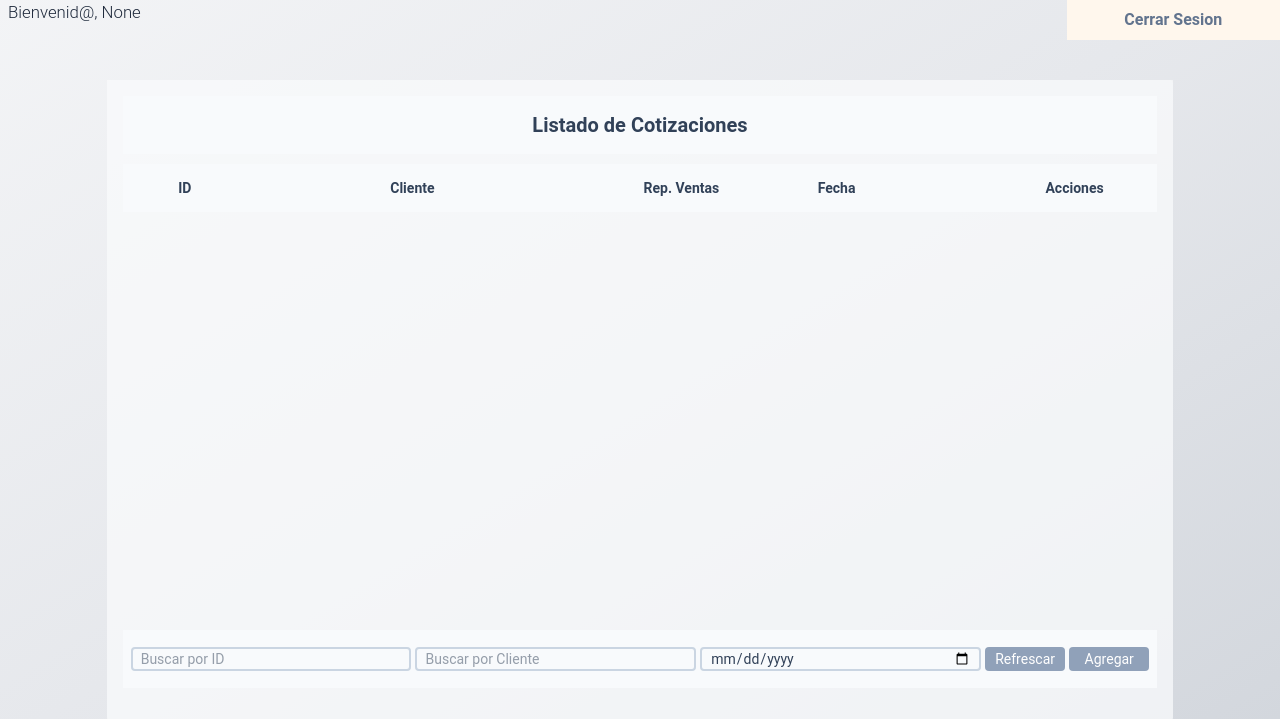
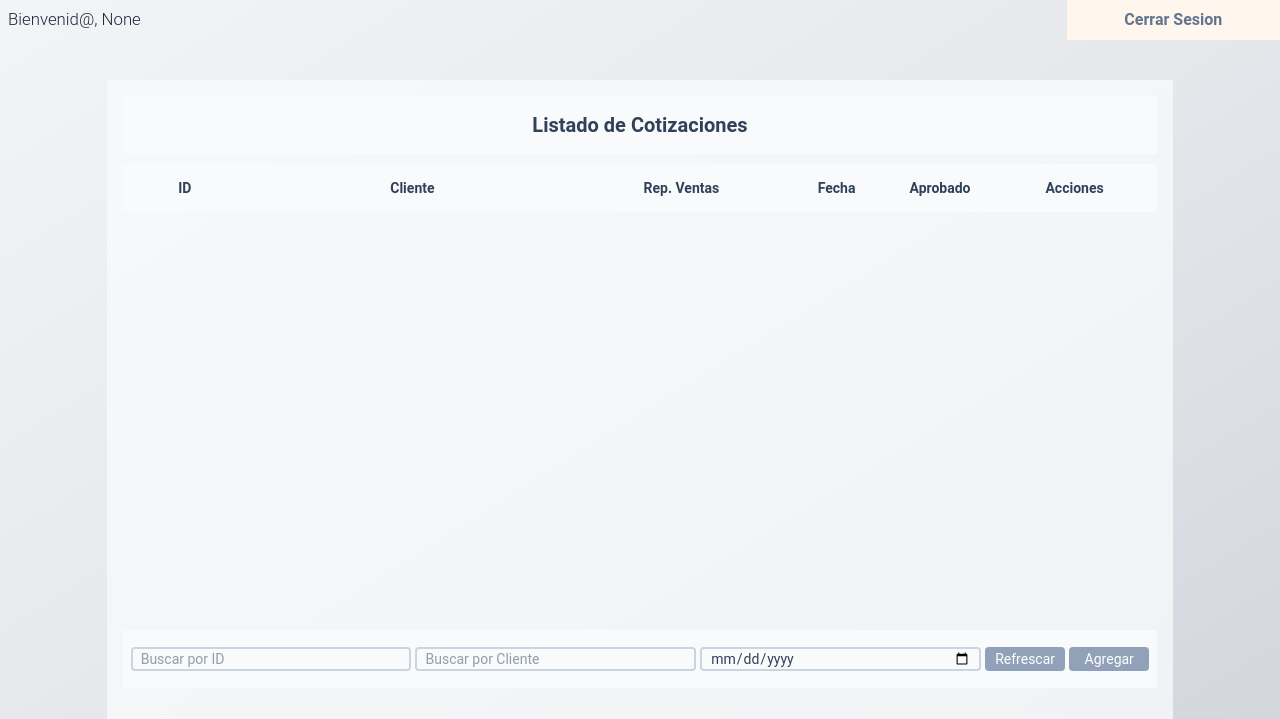
Before and after one commit to GaboAbo/smarty-coti, a Django app: page /dashboard in a window 1280 px wide. Shown: the top 719 px of the page. Run offline with Django 5.2, Linux system fonts and the light colour scheme; data that the repository does not hold is empty; style sheets or scripts are compiled from the project's sources; some libraries are stand-ins or nearby versions; some web fonts are replaced.

Commit message:
Quote and Approved quote list logic added 3

```diff
--- a/Templates/base.html
+++ b/Templates/base.html
@@ -16,9 +16,9 @@
         <div class="absolute top-0 r-1/2 w-full h-[5%] flex justify-around font-semibold">
             <div class="w-5/6 h-full flex flex-row items-center">
                 {% if role == "MAN" or role == "ADM" %}
-                <p class="px-2 h-full basic-text text-white bg-amber-500">Administrador</p>
+                <p class="px-2 flex items-center h-full basic-text text-white bg-amber-500">Administrador</p>
                 {% endif %}
-                <p class="px-2 h-full basic-text text-[#1e293b]">Bienvenid@, {{ full_name }}</p>
+                <p class="px-2 flex items-center h-full basic-text text-[#1e293b]">Bienvenid@, {{ full_name }}</p>
             </div>
             <form method="post" action="{% url 'logout' %}" class="w-1/6 h-full">
                 {% csrf_token %}
--- a/Templates/quote/list_layout.html
+++ b/Templates/quote/list_layout.html
@@ -13,7 +13,7 @@
                     <th style="width:32%">Cliente</th>
                     <th style="width:20%">Rep. Ventas</th>
                     <th style="width:10%">Fecha</th>
-                    <th style="width:10%">{% if role == "MAN" or role == "ADM" %}Aprobado{% endif %}</th>
+                    <th style="width:10%">Aprobado</th>
                     <th style="width:16%">Acciones</th>
                 </tr>
             </thead>
--- a/Templates/quote/partials/quote_list.html
+++ b/Templates/quote/partials/quote_list.html
@@ -6,7 +6,7 @@
     <td>{{ quote.client.name }}</td>
     <td>{{ quote.salesRep.first_name }} {{ quote.salesRep.last_name }}</td>
     <td>{{ quote.date }}</td>
-    <td>{% if role == "MAN" or role == "ADM" %}{{ quote.approved|yesno:"Si,No" }}{% endif %}</td>
+    <td>{{ quote.approved|yesno:"Si,No" }}</td>
     <td>
         <div class="flex justify-center items-center">
             <button
```
Also changed, not shown: other parts of Templates/base.html (+3 -20 lines), Templates/quote/partials/sidebar.html (added, +20 -0 lines).
